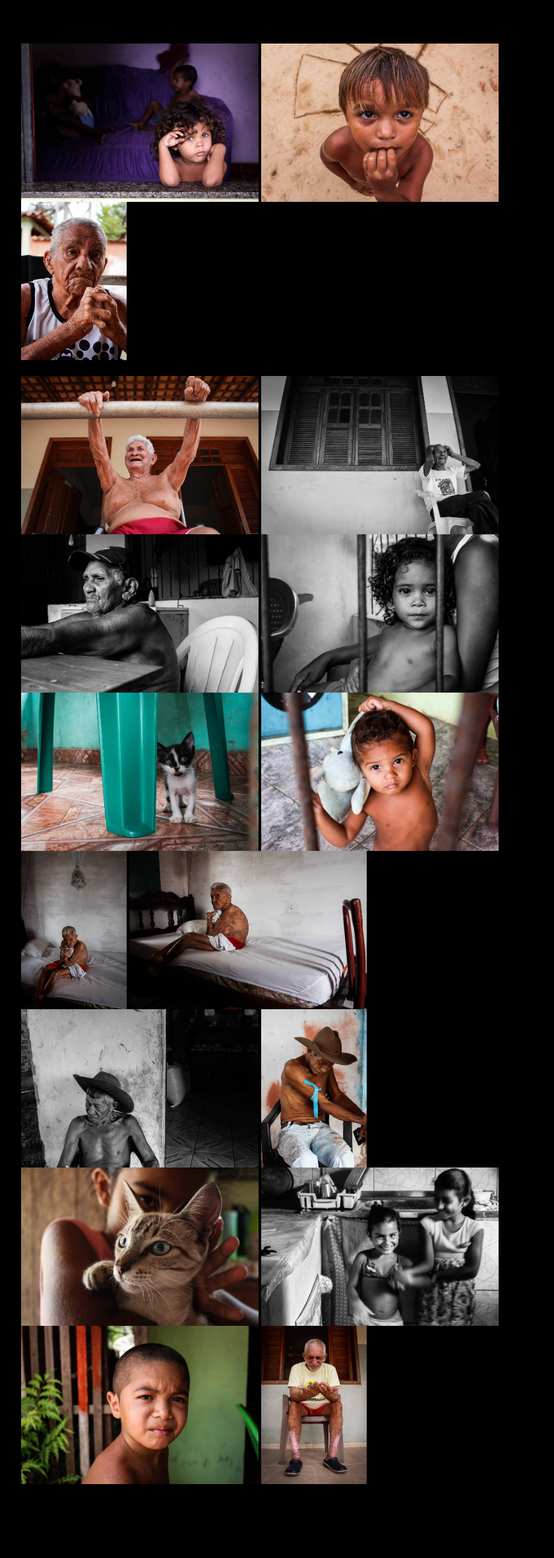
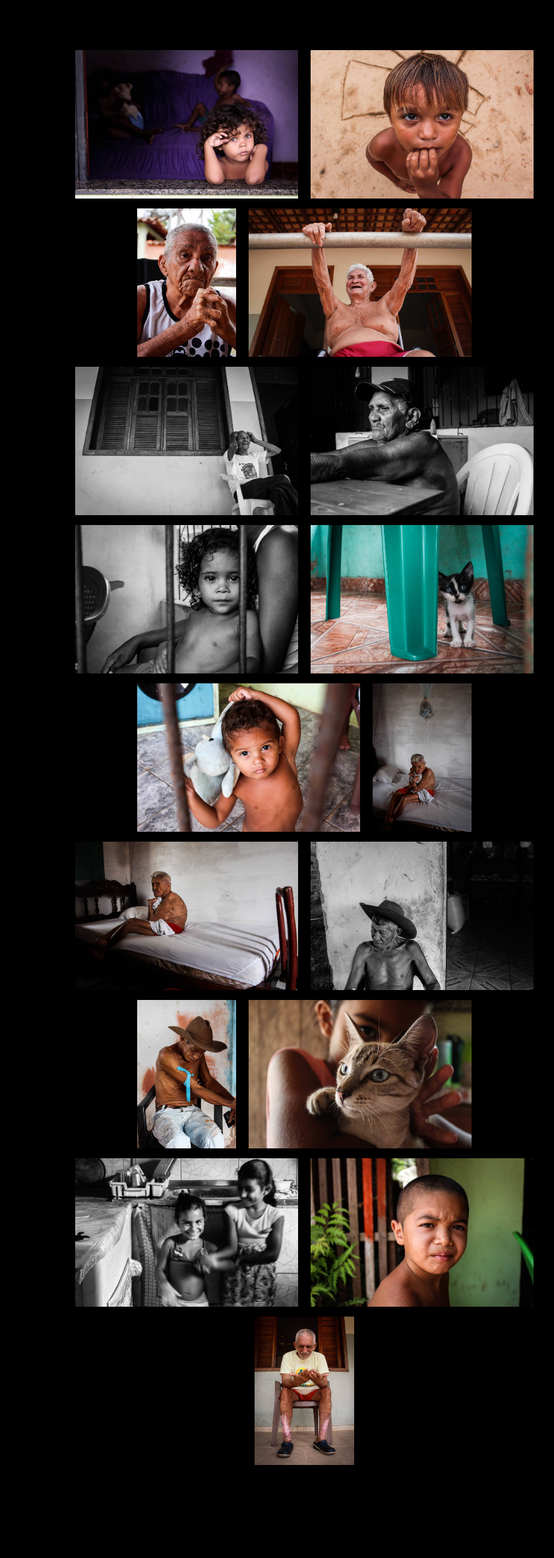
Before and after one commit to karlmiko/beatriz_mira_website, a plain HTML site: page portfolio.html in a window 1280 px wide. Shown: the part 198-2560 px from the top of the page at 66% size, without its empty margins (181-1021 px from the left). Drawn offline with Linux system fonts and the light colour scheme.

Commit message:
Centralized portfolio

```diff
--- a/assets/css/style.css
+++ b/assets/css/style.css
@@ -783,9 +783,7 @@ footer {
     margin-right: 0; }
   .container-fluid {
     padding-left: 0;
-    padding-right: 0;
-    margin-left: auto;
-    margin-right: auto;} }
+    padding-right: 0; } }
 
 /* Blog page style */
 .fh5co-blog-content {
@@ -804,10 +802,9 @@ footer {
       padding: 40px 0; } }
 
 .blog-content-inner {
+  text-align: center;
   background-color: #f2d5d7;
   background-color: #000000;
-  margin-left: auto;
-  margin-right: auto;
   padding: 70px;
   border-radius: 15px; }
   .blog-content-inner .card-title {
@@ -820,19 +817,13 @@ footer {
         font-size: 30px; } }
     @media (max-width: 600px) {
       .blog-content-inner .card-title {
-        font-size: 18px;
-        margin-left: auto;
-        margin-right: auto; } }
+        font-size: 18px; } }
   @media (max-width: 767px) {
     .blog-content-inner {
-      padding: 40px;
-      margin-left: auto;
-      margin-right: auto; } }
+      padding: 40px; } }
   @media (max-width: 600px) {
     .blog-content-inner {
-      padding: 20px 0;
-      margin-left: auto;
-      margin-right: auto; } }
+      padding: 20px 0; } }
 
 .single-blog {
   display: flex;
@@ -870,8 +861,12 @@ p {
   color: #aaa;
 }
 
-img {
+.porto {
+  display: inline-block;
   max-height: 30vh;
+  margin-left: auto;
+  margin-right: auto;
+  padding: 10px 5px 5px 10px;
 }
 
 a {
@@ -882,29 +877,9 @@ a:hover {
   color: #bbb;
 }
 
-.italic { font-style: italic; }
-.small { font-size: 0.8em; }
-
 /** LIGHTBOX MARKUP **/
 
 .lightbox {
-  /* Default to hidden */
-  /* display: none; */
-
-  /* Overlay entire screen */
-  /* position: fixed;
-  z-index: 999;
-  top: 0;
-  left: 0;
-  right: 0;
-  bottom: 0; */
-
-  /* A bit of padding around image */
-  /* padding: 1em; */
-
-  /* Translucent background */
-  /* background-color: black; */
-
   display: none;
   position: fixed;
   z-index: 1;
@@ -915,8 +890,6 @@ a:hover {
   height: 100%;
   overflow: auto;
   background-color: black;
-
-
 }
 
 /* Unhide the lightbox when it's the target */
--- a/portfolio.html
+++ b/portfolio.html
@@ -44,7 +44,7 @@
                 <div class="container-fluid">
                     <!-- thumbnail image wrapped in a link -->
                     <a href="#img0">
-                        <img src="assets/img/prata/Prata0.jpeg">
+                        <img class="porto" src="assets/img/prata/Prata0.jpeg">
                     </a>
 
                     <!-- lightbox container hidden with CSS -->
@@ -54,7 +54,7 @@
 
                     <!-- thumbnail image wrapped in a link -->
                     <a href="#img1">
-                        <img src="assets/img/prata/Prata1.jpeg">
+                        <img class="porto" src="assets/img/prata/Prata1.jpeg">
                     </a>
 
                     <!-- lightbox container hidden with CSS -->
@@ -64,19 +64,17 @@
 
                     <!-- thumbnail image wrapped in a link -->
                     <a href="#img2">
-                        <img src="assets/img/prata/Prata2.jpeg">
+                        <img class="porto" src="assets/img/prata/Prata2.jpeg">
                     </a>
 
                     <!-- lightbox container hidden with CSS -->
                     <a href="#" class="lightbox" id="img2">
                         <span style="background-image: url('assets/img/prata/Prata2.jpeg')"></span>
                     </a>
-                </div>
-                <p> </p>
-                <div class="container-fluid">
+
                     <!-- thumbnail image wrapped in a link -->
                     <a href="#img3">
-                        <img src="assets/img/prata/Prata3.jpeg">
+                        <img class="porto" src="assets/img/prata/Prata3.jpeg">
                     </a>
 
                     <!-- lightbox container hidden with CSS -->
@@ -86,7 +84,7 @@
 
                     <!-- thumbnail image wrapped in a link -->
                     <a href="#img4">
-                        <img src="assets/img/prata/Prata4.jpeg">
+                        <img class="porto" src="assets/img/prata/Prata4.jpeg">
                     </a>
 
                     <!-- lightbox container hidden with CSS -->
@@ -96,7 +94,7 @@
 
                     <!-- thumbnail image wrapped in a link -->
                     <a href="#img5">
-                        <img src="assets/img/prata/Prata5.jpeg">
+                        <img class="porto"src="assets/img/prata/Prata5.jpeg">
                     </a>
 
                     <!-- lightbox container hidden with CSS -->
@@ -106,7 +104,7 @@
 
                     <!-- thumbnail image wrapped in a link -->
                     <a href="#img6">
-                        <img src="assets/img/prata/Prata6.jpeg">
+                        <img class="porto" src="assets/img/prata/Prata6.jpeg">
                     </a>
 
                     <!-- lightbox container hidden with CSS -->
@@ -116,7 +114,7 @@
 
                     <!-- thumbnail image wrapped in a link -->
                     <a href="#img7">
-                        <img src="assets/img/prata/Prata7.jpeg">
+                        <img class="porto" src="assets/img/prata/Prata7.jpeg">
                     </a>
 
                     <!-- lightbox container hidden with CSS -->
@@ -126,7 +124,7 @@
 
                     <!-- thumbnail image wrapped in a link -->
                     <a href="#img8">
-                        <img src="assets/img/prata/Prata8.jpeg">
+                        <img class="porto" src="assets/img/prata/Prata8.jpeg">
                     </a>
 
                     <!-- lightbox container hidden with CSS -->
@@ -136,7 +134,7 @@
 
                     <!-- thumbnail image wrapped in a link -->
                     <a href="#img9">
-                        <img src="assets/img/prata/Prata9.jpeg">
+                        <img class="porto" src="assets/img/prata/Prata9.jpeg">
                     </a>
 
                     <!-- lightbox container hidden with CSS -->
@@ -146,7 +144,7 @@
 
                     <!-- thumbnail image wrapped in a link -->
                     <a href="#img10">
-                        <img src="assets/img/prata/Prata10.jpeg">
+                        <img class="porto" src="assets/img/prata/Prata10.jpeg">
                     </a>
 
                     <!-- lightbox container hidden with CSS -->
@@ -156,7 +154,7 @@
 
                     <!-- thumbnail image wrapped in a link -->
                     <a href="#img11">
-                        <img src="assets/img/prata/Prata11.jpeg">
+                        <img class="porto" src="assets/img/prata/Prata11.jpeg">
                     </a>
 
                     <!-- lightbox container hidden with CSS -->
@@ -166,7 +164,7 @@
 
                     <!-- thumbnail image wrapped in a link -->
                     <a href="#img12">
-                        <img src="assets/img/prata/Prata12.jpeg">
+                        <img class="porto" src="assets/img/prata/Prata12.jpeg">
                     </a>
 
                     <!-- lightbox container hidden with CSS -->
@@ -176,7 +174,7 @@
 
                     <!-- thumbnail image wrapped in a link -->
                     <a href="#img13">
-                        <img src="assets/img/prata/Prata13.jpeg">
+                        <img class="porto" src="assets/img/prata/Prata13.jpeg">
                     </a>
 
                     <!-- lightbox container hidden with CSS -->
@@ -186,7 +184,7 @@
 
                     <!-- thumbnail image wrapped in a link -->
                     <a href="#img14">
-                        <img src="assets/img/prata/Prata14.jpeg">
+                        <img class="porto" src="assets/img/prata/Prata14.jpeg">
                     </a>
 
                     <!-- lightbox container hidden with CSS -->
@@ -196,7 +194,7 @@
 
                     <!-- thumbnail image wrapped in a link -->
                     <a href="#img15">
-                        <img src="assets/img/prata/Prata15.jpeg">
+                        <img class="porto" src="assets/img/prata/Prata15.jpeg">
                     </a>
 
                     <!-- lightbox container hidden with CSS -->
@@ -206,7 +204,7 @@
 
                     <!-- thumbnail image wrapped in a link -->
                     <a href="#img16">
-                        <img src="assets/img/prata/Prata16.jpeg">
+                        <img class="porto" src="assets/img/prata/Prata16.jpeg">
                     </a>
 
                     <!-- lightbox container hidden with CSS -->
```
